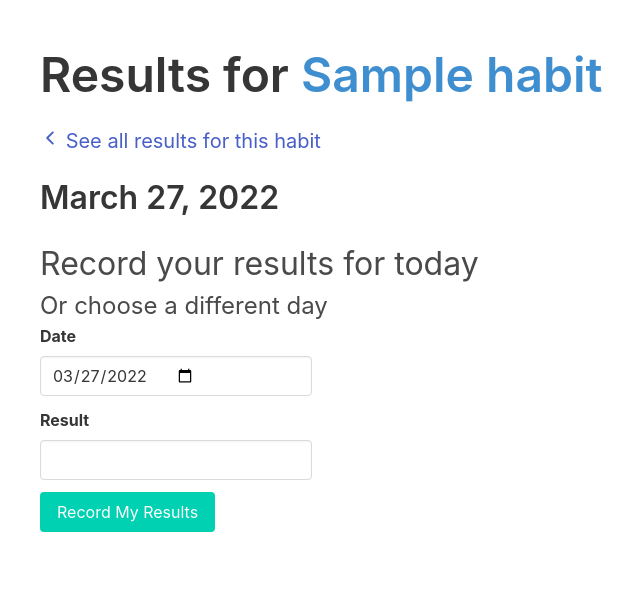
After one commit to Momentum-Team-14/example-habit-tracker, a Django app: page /habits/1/results in a window 1280 px wide. The commit adds this page. Shown: the top 603 px of the page, without its empty margins (72-712 px from the left). Run offline with Django 4.2, Linux system fonts and the light colour scheme; a user stored in the database is signed in; tables that the repository leaves empty hold one stand-in row (values such as "Sample post").

Commit message:
Allow user to add values to daily record on results page
- Update record's result value
- Allow user to update today's record or another date

```diff
--- a/habit_tracker/forms.py
+++ b/habit_tracker/forms.py
@@ -1,5 +1,10 @@
+import datetime
 from django import forms
 from .models import Habit, DailyRecord
+
+
+class DatePickerInput(forms.DateInput):
+    input_type = "date"
 
 
 class HabitForm(forms.ModelForm):
@@ -16,3 +21,17 @@ class HabitForm(forms.ModelForm):
             "name": "What habit do you want to build?",
             "goal": "What is your target number for daily reps of this habit?",
         }
+
+
+class DailyRecordForm(forms.ModelForm):
+    habit_pk = forms.IntegerField(widget=forms.HiddenInput(), required=False, label="")
+
+    def __init__(self, *args, **kwargs):
+        super().__init__(*args, **kwargs)
+        self.fields["result"].widget.attrs.update({"class": "input"})
+        self.fields["date"].widget.attrs.update({"class": "input"})
+
+    class Meta:
+        model = DailyRecord
+        fields = ("date", "result", "habit_pk")
+        widgets = {"date": DatePickerInput()}
--- a/habit_tracker/models.py
+++ b/habit_tracker/models.py
@@ -46,4 +46,4 @@ class DailyRecord(BaseModel):
         return f"Record for {self.habit.name}: {self.result} on {str(self.date)}"
 
     def __repr__(self):
-        return f"<Record for {self.habit.name} pk={self.pk}?>"
+        return f"<Record for {self.habit.name} pk={self.pk}>"
--- a/habit_tracker/views.py
+++ b/habit_tracker/views.py
@@ -1,8 +1,8 @@
 import datetime
 from django.shortcuts import get_object_or_404, render, redirect
-from django.contrib.auth.decorators import login_required
-from .forms import HabitForm
-from .models import Habit
+from django.contrib.auth.decorators import login_required, user_passes_test
+from .forms import HabitForm, DailyRecordForm
+from .models import Habit, DailyRecord
 
 
 @login_required
@@ -33,13 +33,32 @@ def habit_detail(request, habit_pk):
     return render(request, "habit_tracker/habit_detail.html", {"habit": habit})
 
 
-def habit_daily_record(request, habit_pk):
-    habit = get_object_or_404(Habit, pk=habit_pk)
-    record_date = datetime.date.today()
-    daily_record, _ = habit.records.get_or_create(date=record_date)
+@login_required
+def habit_daily_record(request, habit_pk=None, record_pk=None):
+    habit_pk_for_lookup = habit_pk or request.POST.get("habit_pk")
+    habit = get_object_or_404(Habit, pk=habit_pk_for_lookup)
+    view_context = {"habit": habit}
+    if request.method == "GET":
+        record_date = datetime.date.today()
+        daily_record, _ = habit.records.get_or_create(date=record_date)
+    else:
+        daily_record_instance = DailyRecord.objects.get(pk=record_pk)
+        form = DailyRecordForm(data=request.POST, instance=daily_record_instance)
+        if form.is_valid():
+            daily_record = form.save(commit=False)
+            daily_record.habit = habit
+            daily_record.save()
 
-    return render(
-        request,
-        "habit_tracker/habit_results.html",
-        {"habit": habit, "daily_record": daily_record},
+    if daily_record:
+        date_value_for_form = daily_record.date
+    else:
+        date_value_for_form = datetime.date.today()
+    view_context.update(
+        form=DailyRecordForm(
+            initial={"date": date_value_for_form, "habit_pk": habit.pk}
+        ),
+        daily_record=daily_record,
+        habit=habit,
     )
+
+    return render(request, "habit_tracker/habit_results.html", view_context)
--- a/templates/base.html
+++ b/templates/base.html
@@ -12,5 +12,6 @@
   <div class="container">
   {% block content %} {% endblock content %}
   </div>
+  {% block js %}{% endblock js %}
 </body>
 </html>
--- /dev/null
+++ b/templates/habit_tracker/_daily_record_form.html
@@ -0,0 +1,19 @@
+<div class="block level">
+  <form action={% url 'habit_daily_record_update' record_pk=daily_record.pk  %} method="POST">
+    {% csrf_token %}
+    {% for field in form %}
+    <div class="field">
+        {{ field.errors }}
+        <label class="label" id={{ field.id_for_label }}>{{field.label}}</label>
+        <div class="control">
+          {{ field }}
+        </div>
+      </div>
+    {% endfor %}
+    <div class="field">
+      <div class="control">
+        <button class="button is-primary">Record My Results</button>
+      </div>
+    </div>
+  </form>
+</div>
--- a/templates/habit_tracker/habit_detail.html
+++ b/templates/habit_tracker/habit_detail.html
@@ -11,4 +11,7 @@
   {% endfor %}
 </ul>
 </section>
+<div class="block section">
+  <a href={% url 'habit_daily_record' habit_pk=habit.pk %} class="button is-link">Record results for this habit</a>
+</div>
 {% endblock content %}
--- /dev/null
+++ b/templates/habit_tracker/habit_results.html
@@ -0,0 +1,36 @@
+{% extends 'base.html' %}
+
+{% block content %}
+<section class="section habit-results">
+  <h1 class="title is-size-1">Results for <span class="has-text-info">{{habit.name}}</span></h1>
+  <div class="block content">
+    <a href={% url 'habit_detail' habit_pk=habit.pk %} class="link is-info is-size-5"><ion-icon name="chevron-back-outline"></ion-icon> See all results for this habit</a>
+  </div>
+  <h3 class="title is-size-3">{{daily_record.date}}</h3>
+  {% if daily_record.result %}
+    <section class="section habit-daily-record">
+        <div class="daily-record block">
+            <p>{{daily_record.date}} results {{daily_record.result}}</p>
+            <p>Habit Target: {{habit.goal}}
+        </div>
+        <div class="box block has-background-success has-text-weight-bold">
+          {% if daily_record.result == habit.goal %}
+          You met your goal! 🎉
+          {% elif daily_record.result > habit.goal %}
+          You exceeded your goal! Way to go! 🎉🎉
+          {% endif %}
+          <div>
+    </section>
+{% endif %}
+  <section class='results-form'>
+    <h3 class="is-size-3 has-text-color-success">Record your results for today</h3>
+    <h4 class="is-size-4">Or choose a different day</h4>
+    {% include 'habit_tracker/_daily_record_form.html' %}
+  <section>
+</section>
+
+{% endblock content %}
+{% block js %}
+<script type="module" src="https://unpkg.com/ionicons@5.5.2/dist/ionicons/ionicons.esm.js"></script>
+<script nomodule src="https://unpkg.com/ionicons@5.5.2/dist/ionicons/ionicons.js"></script>
+{% endblock js %}
--- a/tracker/urls.py
+++ b/tracker/urls.py
@@ -27,6 +27,11 @@ urlpatterns = [
         views.habit_daily_record,
         name="habit_daily_record",
     ),
+    path(
+        "results/<int:record_pk>",
+        views.habit_daily_record,
+        name="habit_daily_record_update",
+    ),
     path("admin/", admin.site.urls),
     path("auth/", include("allauth.urls")),
 ]
```
